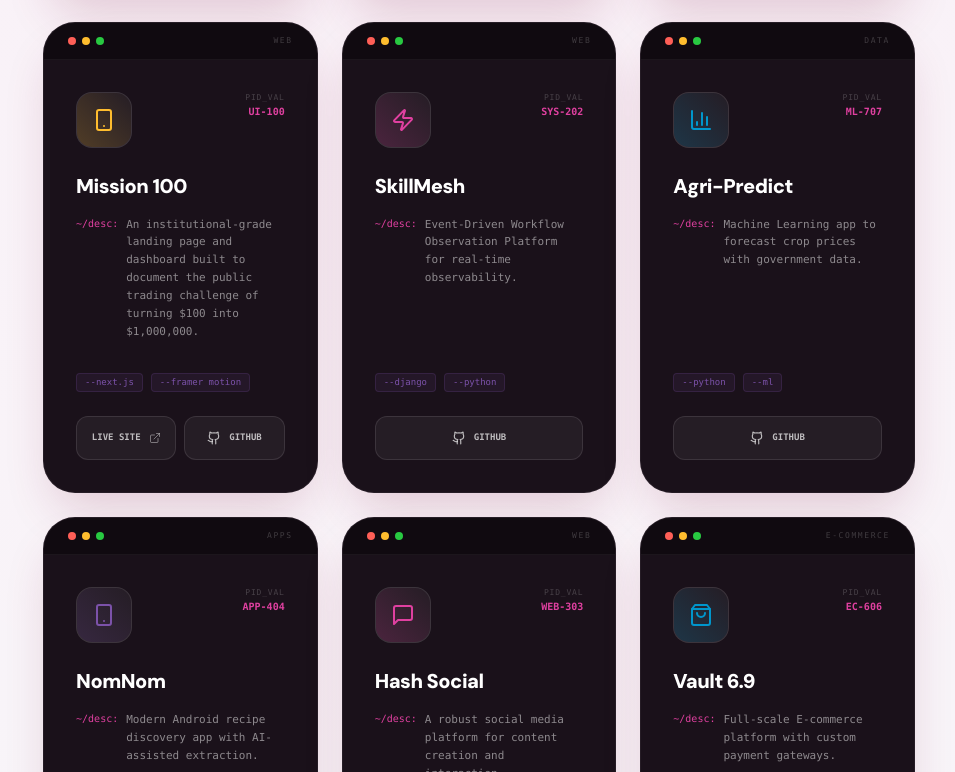
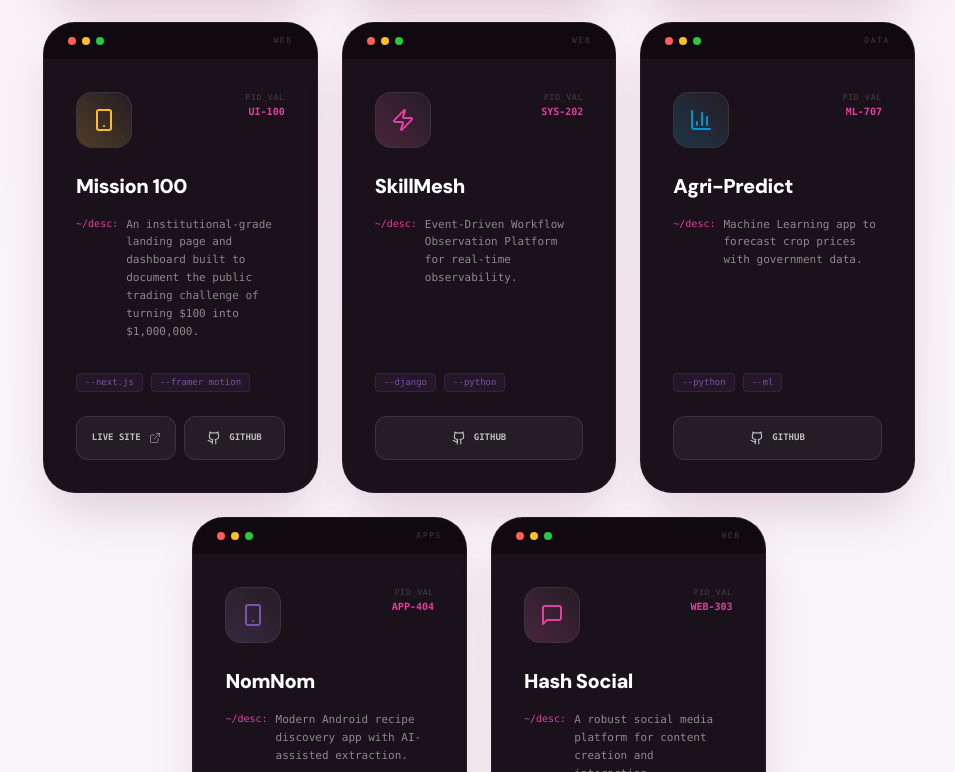
Before and after one commit to Tamore/Portfolio, a React (Vite) app: page / in a window 1280 px wide. Shown: the part 3100-3872 px from the top of the page, without its empty margins (321-1276 px from the left). Built offline with nearby package versions, Linux system fonts and the light colour scheme.

Commit message:
chore: remove ecommerce projects to strictly enforce academic systems persona

```diff
--- a/src/App.tsx
+++ b/src/App.tsx
@@ -448,11 +448,7 @@ const App = () => {
                   { title: 'SkillMesh', ident: 'SYS-202', tags: ['Django', 'Python'], category: 'Web', desc: 'Event-Driven Workflow Observation Platform for real-time observability.', color: '#e040a0', icon: <Zap />, github: 'https://github.com/Tamore/SkillMesh', live: '#' },
                   { title: 'Agri-Predict', ident: 'ML-707', tags: ['Python', 'ML'], category: 'Data', desc: 'Machine Learning app to forecast crop prices with government data.', color: '#0096cc', icon: <BarChart3 />, github: 'https://github.com/Tamore/Agriculture-Commodity-Price-Prediction', live: '#' },
                   { title: 'NomNom', ident: 'APP-404', tags: ['Kotlin', 'Gemini'], category: 'Apps', desc: 'Modern Android recipe discovery app with AI-assisted extraction.', color: '#7c52aa', icon: <Smartphone />, github: 'https://github.com/Tamore/NomNom', live: '#' },
-                  { title: 'Hash Social', ident: 'WEB-303', tags: ['Django', 'JS'], category: 'Web', desc: 'A robust social media platform for content creation and interaction.', color: '#e040a0', icon: <MessageSquare />, github: 'https://github.com/Tamore/hashapp', live: '#' },
-                  { title: 'Vault 6.9', ident: 'EC-606', tags: ['WordPress', 'Woo'], category: 'E-commerce', desc: 'Full-scale E-commerce platform with custom payment gateways.', color: '#0096cc', icon: <ShoppingBag />, github: '#', live: 'https://vault69.in/' },
-                  { title: 'GoPeach', ident: 'SH-101', tags: ['Shopify', 'Liquid'], category: 'E-commerce', desc: 'Optimized dropshipping storefront with conversion focus.', color: '#7c52aa', icon: <Zap />, github: '#', live: 'https://gopeach.in/' },
-                  { title: 'ASB Tech', ident: 'LP-909', tags: ['WordPress', 'UI'], category: 'Web', desc: 'Conversion landing page for university Online MBA program funnels.', color: '#7c52aa', icon: <LayoutDashboard />, github: '#', live: 'https://asbtechnologies.com/' },
-                  { title: 'Locks & Lustre', ident: 'WEB-101', tags: ['WordPress', 'UI'], category: 'Web', desc: 'Business showcase website for salon services with local optimization.', color: '#0096cc', icon: <Scissors />, github: '#', live: 'https://locksandlustresalon.com/' }
+                  { title: 'Hash Social', ident: 'WEB-303', tags: ['Django', 'JS'], category: 'Web', desc: 'A robust social media platform for content creation and interaction.', color: '#e040a0', icon: <MessageSquare />, github: 'https://github.com/Tamore/hashapp', live: '#' }
                 ].filter(p => projectFilter === 'All' || p.category === projectFilter).map((repo, i) => (
                   <motion.div
                     layout
```
